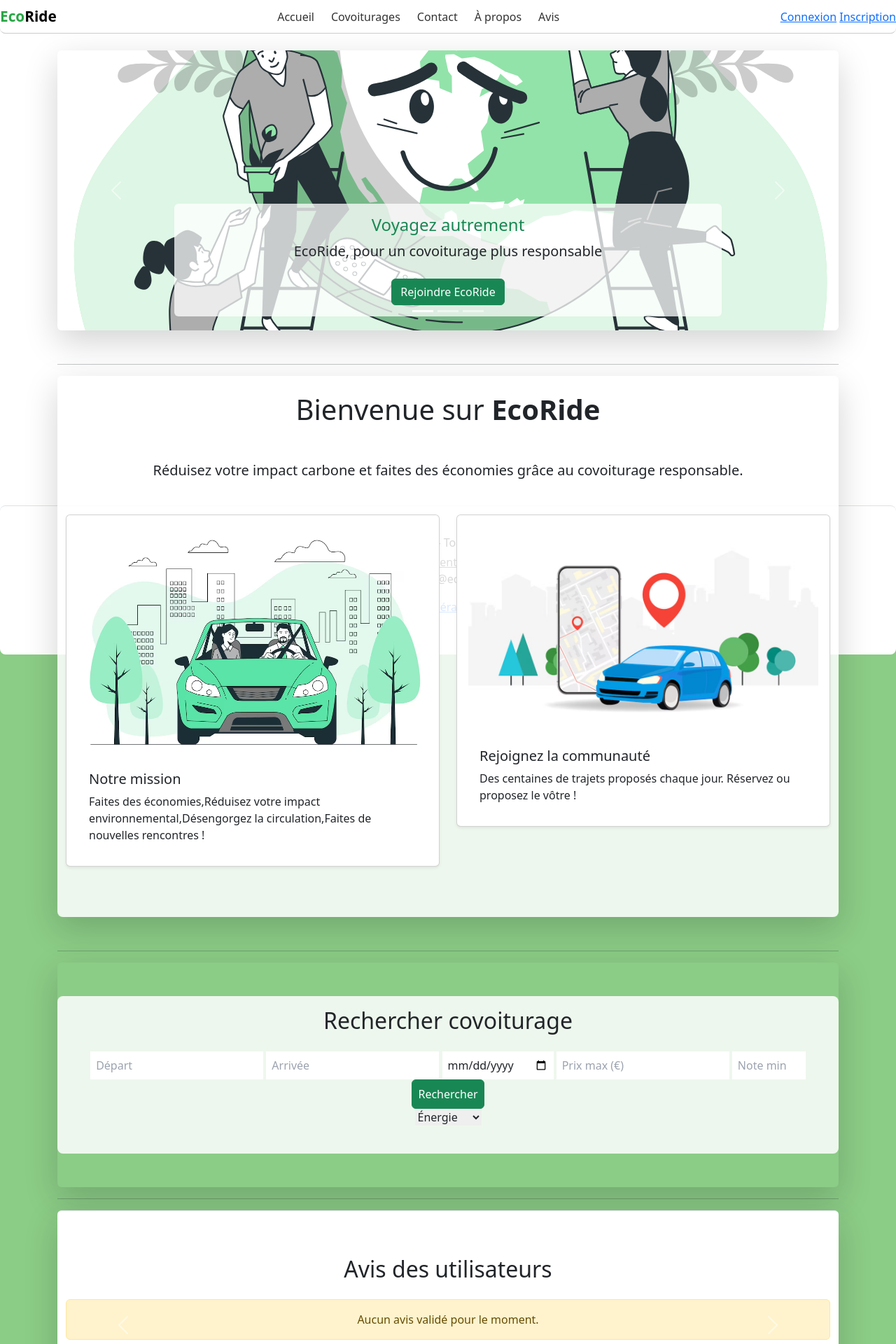
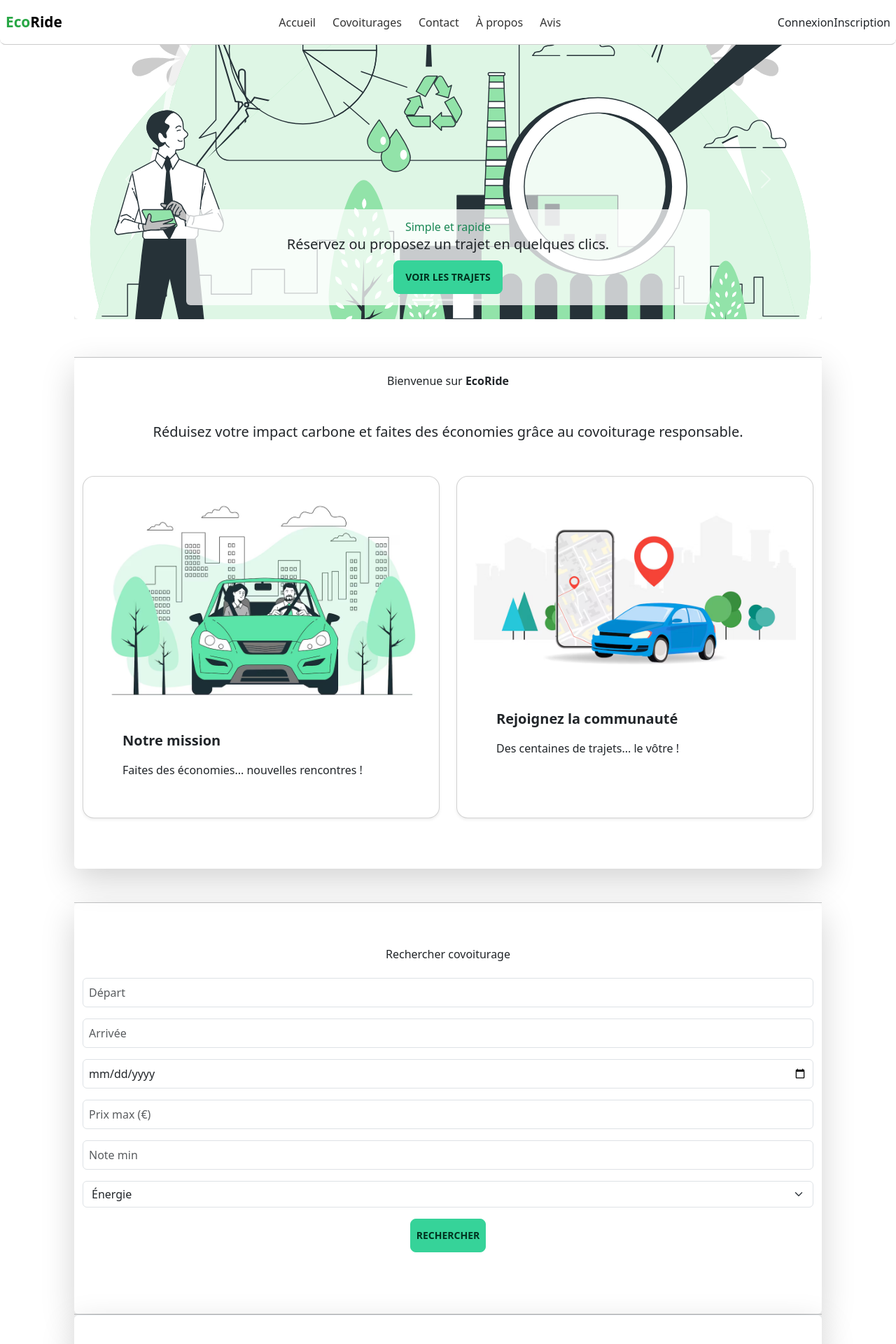
Before and after one commit to KlausAbut/ecoridesymfony, a Symfony app: template templates/default/accueil.html.twig in a window 1280 px wide. Shown: the top 1920 px of the page at 70% size. Run offline with Twig, Linux system fonts and the light colour scheme; the template is opened without the code that fills it, so the values that code supplies are empty; style sheets or scripts are compiled from the project's sources; some libraries are stand-ins or nearby versions.

Commit message:
add style

```diff
--- a/assets/styles/app.css
+++ b/assets/styles/app.css
@@ -23,6 +23,7 @@ html, body {
 main.container {
   min-height: calc(100vh - 150px);
   z-index: auto !important;
+  flex: 1;
 }
 
 h1, .h1 {
--- a/src/Controller/DefaultController.php
+++ b/src/Controller/DefaultController.php
@@ -20,8 +20,8 @@ use Symfony\Component\Security\Core\User\UserInterface;
 class DefaultController extends AbstractController
 {
     #[Route('/', name: 'index')]
-public function index(Request $request, CovoiturageRepository $repo, AvisRepository $avisRepo, DocumentManager $dm): Response
-{
+    public function index(Request $request, CovoiturageRepository $repo, AvisRepository $avisRepo, DocumentManager $dm): Response
+    {
     $resultats = [];
 
     if ($request->query->get('depart') && $request->query->get('arrivee') && $request->query->get('date')) {
@@ -54,7 +54,7 @@ public function index(Request $request, CovoiturageRepository $repo, AvisReposit
         'avisList' => $avisList,
         'credit' => $credit,
     ]);
-}
+    }
 
 
 
--- a/tailwind.config.js
+++ b/tailwind.config.js
@@ -9,3 +9,13 @@ module.exports = {
     },
     plugins: [],
   }
+  module.exports = {
+    theme: {
+      extend: {
+        colors: {
+          primary: '#2F855A', // Vert éco-responsable
+          secondary: '#2B6CB0'
+        }
+      }
+    }
+  }
--- a/templates/base.html.twig
+++ b/templates/base.html.twig
@@ -8,6 +8,7 @@
     <link rel="preconnect" href="https://fonts.gstatic.com" crossorigin>
     <link href="https://fonts.googleapis.com/css2?family=Poppins:wght@300;400;600&display=swap" rel="stylesheet">
     <link href="https://cdn.jsdelivr.net/npm/bootstrap@5.3.3/dist/css/bootstrap.min.css" rel="stylesheet">
+    <link href="https://cdn.jsdelivr.net/npm/daisyui@3.9.4/dist/full.css" rel="stylesheet">
     <script>
         window.routes = {
                 recherche: "{{ path('covoiturage_ajax_recherche') }}"
@@ -22,13 +23,13 @@
         {% for message in app.flashes('success') %}
             <div class="alert alert-success text-center mt-3">{{ message }}</div>
         {% endfor %}
-
+    <div class="container mx-auto px-4 min-h-screen flex flex-col">
         {% include 'partials/navbar.html.twig' %}
-    <main class="container pt-5 mt-4">
+        <main class="container mt-4" style="flex: 1;">
             {% block body %}{% endblock %}
         </main>
         {% include 'partials/footer.html.twig' %}
-
+    </div>
         {% block javascripts %}
                 {{ encore_entry_script_tags('app') }}
             <script src="https://cdn.jsdelivr.net/npm/bootstrap@5.3.3/dist/js/bootstrap.bundle.min.js"></script>
--- a/templates/default/accueil.html.twig
+++ b/templates/default/accueil.html.twig
@@ -13,23 +13,20 @@
         <p class="lead text-center">
             Réduisez votre impact carbone et faites des économies grâce au covoiturage responsable.
         </p>
-    <div class="row my-5">
-        <div class="col-md-6">
-            <div class="card shadow-sm">
+    <div class="d-flex flex-column flex-md-row justify-content-center gap-4 my-5">
+    <div class="card p-4 shadow-sm w-100 w-md-50">
         <img src="/images/eco9.jpg" class="card-img-top" alt="Écologie">
         <div class="card-body">
         <h5 class="card-title">Notre mission</h5>
-                    <p class="card-text">Faites des économies,Réduisez votre impact environnemental,Désengorgez la circulation,Faites de nouvelles rencontres !</p>
+        <p class="card-text">Faites des économies... nouvelles rencontres !</p>
         </div>
     </div>
-        </div>
-            <div class="col-md-6">
-                <div class="card shadow-sm">
+
+    <div class="card p-4 shadow-sm w-100 w-md-50">
         <img src="/images/eco10.jpg" class="card-img-top" alt="Voiture">
         <div class="card-body">
         <h5 class="card-title">Rejoignez la communauté</h5>
-                        <p class="card-text">Des centaines de trajets proposés chaque jour. Réservez ou proposez le vôtre !</p>
-                </div>
+        <p class="card-text">Des centaines de trajets... le vôtre !</p>
         </div>
     </div>
     </div>
--- a/templates/default/avis.html.twig
+++ b/templates/default/avis.html.twig
@@ -2,25 +2,28 @@
     <div class="container">
         <h2 class="text-center mb-4">Avis des utilisateurs</h2>
 
-        <div id="avisCarousel" class="carousel slide" data-bs-ride="carousel">
-            <div class="carousel-inner text-center">
+            {% if avisList is not empty %}
+            <div id="avisCarousel" class="carousel slide" data-bs-ride="carousel">
+                <div class="carousel-inner">
                 {% for avis in avisList %}
                     <div class="carousel-item {% if loop.first %}active{% endif %}">
-                        <blockquote class="blockquote">
-                            <p class="fs-5">“{{ avis.commentaire }}”</p>
-                            <footer class="blockquote-footer mt-2">
-                                {{ avis.user.firstname ?? 'Utilisateur' }}<br>
-                                {% set stars = avis.note is defined and avis.note matches '/^\\d+$/' ? avis.note|number_format(0) : 0 %}
-                                {{ '⭐️'|repeat(stars) }}
-                            </footer>
-                        </blockquote>
-                    </div>
-                {% else %}
-                    <div class="carousel-item active">
-                        <div class="alert alert-warning">Aucun avis validé pour le moment.</div>
+                    <blockquote class="blockquote text-center">
+                        <p class="mb-3">“{{ avis.commentaire }}”</p>
+                        <footer class="blockquote-footer">{{ avis.user.firstname }}</footer>
+                        <div class="mt-2 text-warning">
+                        {% for i in 1..avis.note %}
+                            ⭐️
+                        {% endfor %}
+                        </div>
+                    </blockquote>
                     </div>
                 {% endfor %}
+                </div>
             </div>
+            {% else %}
+            <p class="text-center text-muted">Aucun avis pour le moment.</p>
+            {% endif %}
+
 
             <button class="carousel-control-prev" type="button" data-bs-target="#avisCarousel" data-bs-slide="prev">
                 <span class="carousel-control-prev-icon"></span>
@@ -28,6 +31,5 @@
             <button class="carousel-control-next" type="button" data-bs-target="#avisCarousel" data-bs-slide="next">
                 <span class="carousel-control-next-icon"></span>
             </button>
-            </div>
     </div>
 </section>
--- a/templates/default/contact.html.twig
+++ b/templates/default/contact.html.twig
@@ -3,7 +3,7 @@
 {% block title %}Contact{% endblock %}
 
 {% block body %}
-<div class="container my-5">
+<div class="container my-5" style="max-width: 700px;">
     <h1 class="text-success mb-4">Contactez-nous</h1>
 
     {% for message in app.flashes('success') %}
--- a/templates/default/recherche.html.twig
+++ b/templates/default/recherche.html.twig
@@ -8,30 +8,23 @@
     <div class="container">
         <h2 class="text-center mb-4 text">Rechercher covoiturage</h2>
 
-        <form id="formRecherche" class="mb-4 text-center">
-            <input type="text" id="depart" name="depart" placeholder="Départ" required>
-            <input type="text" id="arrivee" name="arrivee" placeholder="Arrivée" required>
-            <input type="date" id="date" name="date">
-            <input type="number" id="prix" name="prix" placeholder="Prix max (€)">
-            <input type="number" id="note" name="note" placeholder="Note min (1-5)" step="0.1" min="1" max="5">
-            <button type="submit" class="btn btn-success">Rechercher</button>
-            <div class="form-group">
-            <select name="energie" id="energie">
-                <option value="">Énergie</option>
-                <option value="électrique">Électrique</option>
-                <option value="diesel">Diesel</option>
-                <option value="essence">Essence</option>
-                <option value="hybride">Hybride</option>
-            </select>
-            </div>
+        <form id="formRecherche" class="d-flex flex-wrap gap-3 align-items-center justify-content-center my-4">
+        <input type="text" class="form-control" id="depart" placeholder="Départ">
+        <input type="text" class="form-control" id="arrivee" placeholder="Arrivée">
+        <input type="date" class="form-control" id="date">
+        <input type="number" class="form-control" id="prix" placeholder="Prix max (€)">
+        <input type="number" class="form-control" id="note" placeholder="Note min">
+        <select id="energie" class="form-select">
+            <option value="">Énergie</option>
+            <option value="essence">Essence</option>
+            <option value="diesel">Diesel</option>
+            <option value="électrique">Électrique</option>
+        </select>
+        <button class="btn btn-success">Rechercher</button>
         </form>
 
-        <div id="loadingSpinner" class="text-center d-none">
-            <div class="spinner-border text-success" role="status">
-                <span class="visually-hidden">Loading...</span>
-            </div>
-        </div>
-
+        <div id="loadingSpinner" class="d-none text-center my-3">🔄 Chargement...</div>
+        <div id="resultatsTrajets" class="my-3"></div>
 
         <div id="resultatsTrajets" class="mt-4"></div>
     </div>
```
Lines whose indentation alone changed are shown as unchanged.
